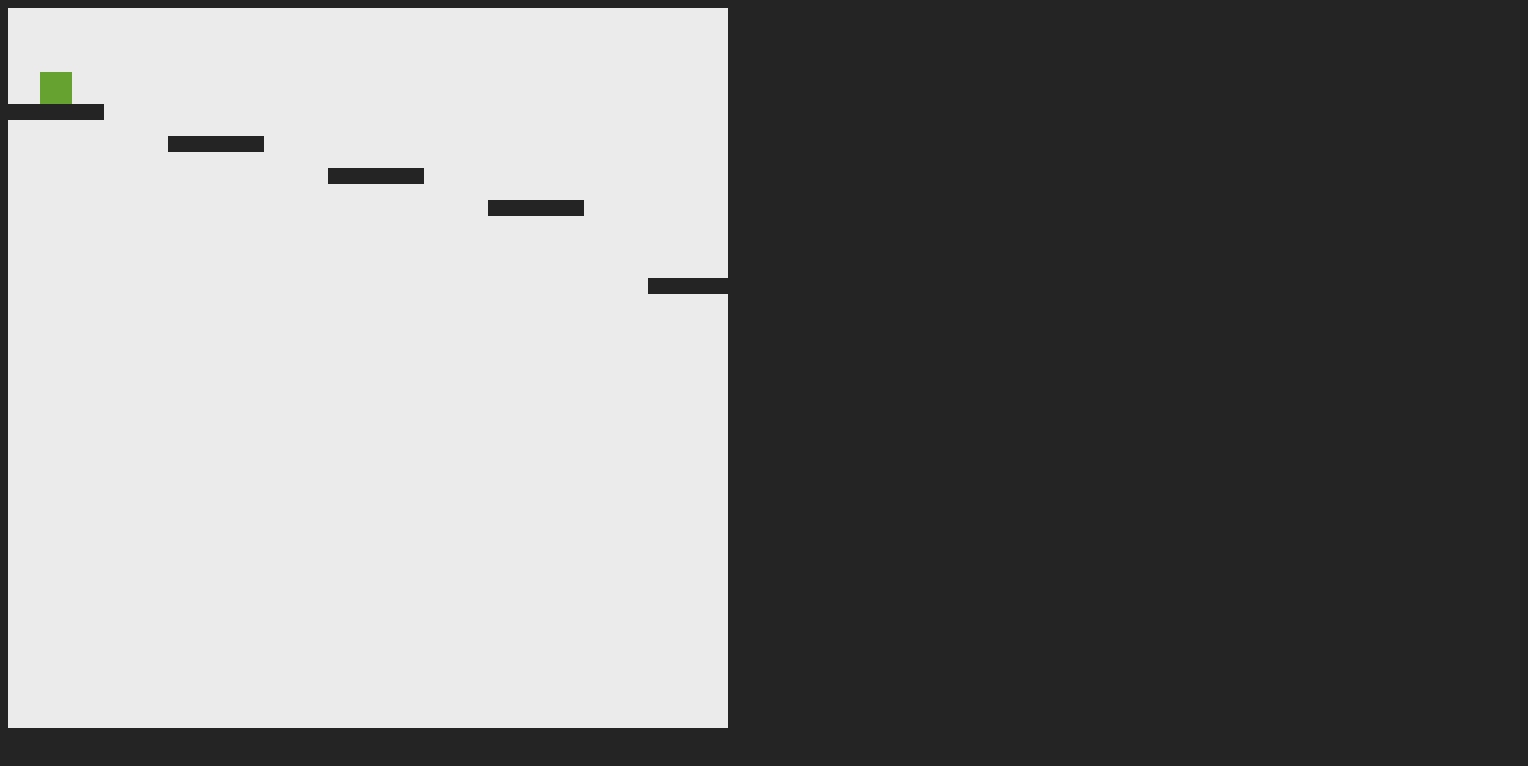
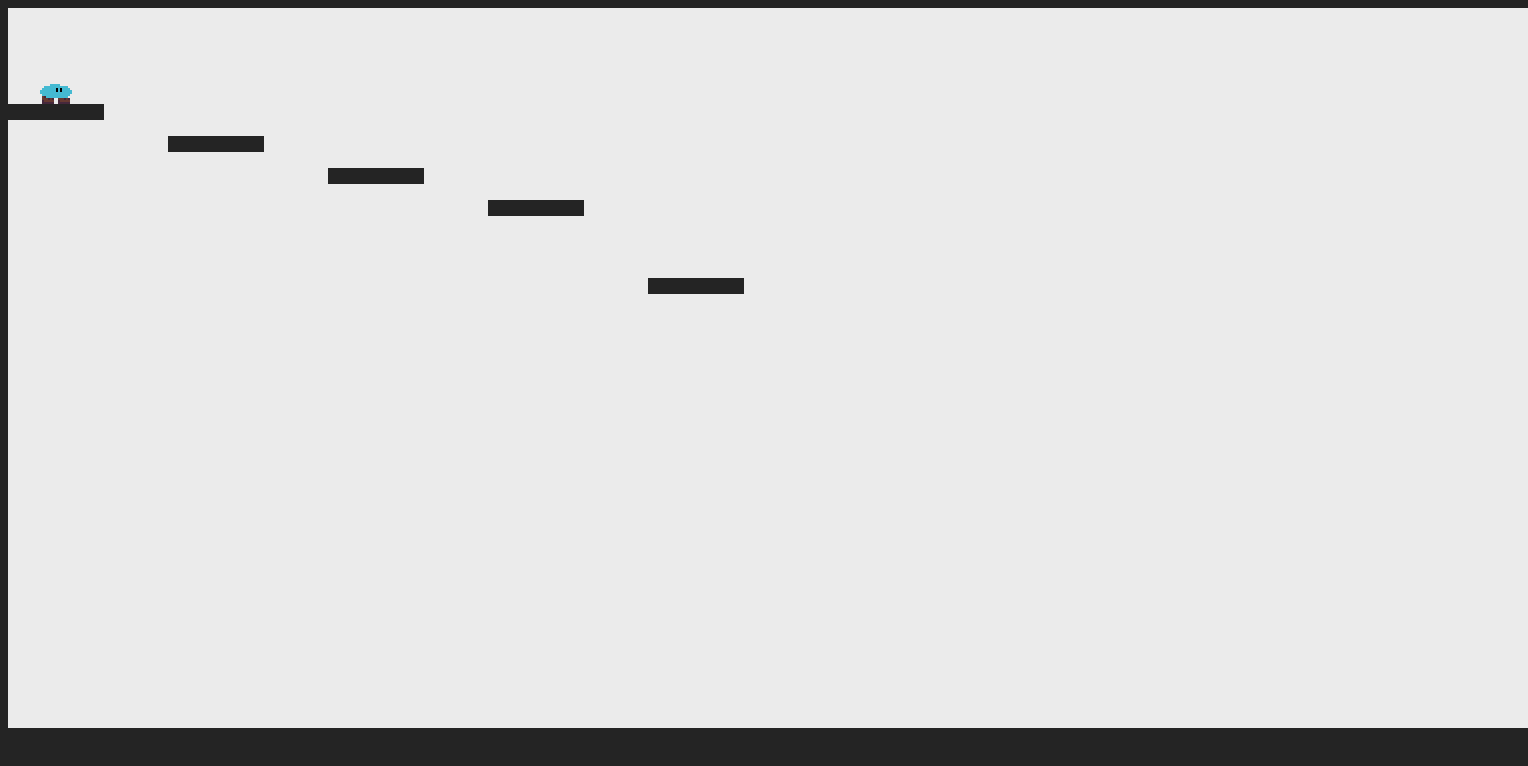
Before and after one commit to davidmarsoni/Sir-slime, a plain HTML site: page game/index.html in a window 1280 px wide. Shown: the whole page, 1528 px wide, since content can reach past the window. Drawn offline with Linux system fonts and the light colour scheme.

Commit message:
Adding Sprites

```diff
--- a/game/index.css
+++ b/game/index.css
@@ -3,9 +3,5 @@ html {
 }
 
 #canvas {
-    image-rendering: crisp-edges;
-    image-rendering: -moz-crisp-edges;          /* Firefox */
-    image-rendering: -o-crisp-edges;            /* Opera */
-    image-rendering: -webkit-optimize-contrast; /* Webkit (non-standard naming)*/
-    -ms-interpolation-mode: nearest-neighbor;   /* IE (non-standard property) */
+
 }
--- a/game/index.html
+++ b/game/index.html
@@ -9,7 +9,9 @@
     <link rel="stylesheet" href="index.css">
 </head>
 <body>
-    <canvas id="canvas"></canvas>
+    <canvas id="canvas" style="
+        image-rendering: pixelated;
+    "></canvas>
 </body>
 </html>
 <script type="module" src="index.js"></script>
--- a/game/index.js
+++ b/game/index.js
@@ -1,16 +1,5 @@
 // https://www.educative.io/answers/how-to-make-a-simple-platformer-using-javascript
 import Render from "./render.js";
-
-
-// Background image (test)
-// http://www.lostdecadegames.com/how-to-make-a-simple-html5-canvas-game/
-var bgReady = false;
-var bgImage = new Image();
-bgImage.onload = function () {
-    bgReady = true;
-};
-bgImage.src = ".\\TestTileA.png";
-//- - - - - - - - - - - - - - - - - -
 
 const render = new Render();
 var player = {
@@ -45,11 +34,6 @@ const render = new Render();
 // The platforms
 var platforms = [];
 
-
-
-
-
-
 // Function to create platforms
 function createplat(){
     platforms.push(
@@ -83,7 +67,6 @@ const render = new Render();
 }
 
 function loop() {
-
     // If the player is not jumping apply the effect of friction
     if(player.jump === false) {
         player.x_v *= friction;
@@ -103,6 +86,9 @@ function loop() {
     // Collision detection
     let predictedX = player.x + player.x_v;
     let predictedY = player.y + player.y_v;
+
+    predictedX = Math.round(predictedX);
+    predictedY = Math.round(predictedY);
 
     // See if the player is colliding with the borders of the play area
     if (predictedX - player.width < 0) {
@@ -193,5 +179,5 @@ window.addEventListener("keydown", keydown)
 window.addEventListener("keyup", keyup)
 // Creating the platform
 createplat();
-// Calling loop every 22 milliseconds to update the frame
-setInterval(loop,22);
+// Calling loop every 25 milliseconds to update the frame
+setInterval(loop,25);
--- a/game/render.js
+++ b/game/render.js
@@ -1,12 +1,23 @@
 class Render {
     canvas;
     ctx;
+    siteURL = "http://localhost/";
+    spriteDim = 32;
+    playerSPRITE = new Image();
+    playerWeaponSPRITE = new Image();
+    backgroundIMAGE = new Image();
+    counter = 0;
+    timer = 0;
 
     constructor() {
         this.canvas = document.getElementById("canvas");
         this.ctx = this.canvas.getContext("2d");
         this.ctx.canvas.height = 720; // 720
-        this.ctx.canvas.width = 720; // 1280
+        this.ctx.canvas.width = 1520; // 1280
+        this.playerSPRITE.src = this.siteURL+"Sprites/PlayerSheet.png";
+        this.playerWeaponSPRITE.src = this.siteURL+"Sprites/PlayerWeaponSheet.png";
+        this.backgroundIMAGE.src = this.siteURL+"Sprites/BG.png"
+
     }
 
     // Function to render the canvas
@@ -14,6 +25,7 @@ class Render {
         //ctx.fillStyle = "#F0F8FF";
         this.ctx.fillStyle = "#EBEBEB";
         this.ctx.fillRect(0, 0, this.ctx.canvas.width, this.ctx.canvas.height);
+        //this.ctx.drawImage(this.backgroundIMAGE,0,0, this.ctx.canvas.width, this.ctx.canvas.height)
         for (const platform of platforms) {
             this.ctx.fillStyle = "#242424";
             this.ctx.fillRect(platform.x, platform.y, platform.width, platform.height)
@@ -21,22 +33,72 @@ class Render {
     }
 
     // Function to render the player
+    // TODO https://codehs.com/tutorial/andy/Programming_Sprites_in_JavaScript
     renderplayer(player, playerWeapon, keys){
-        //ctx.fillStyle = "#F08080";
-        this.ctx.fillStyle = "#65a22f";
-        this.ctx.fillRect(player.x-player.width, player.y-player.height, player.width, player.height);
-        if(keys.attack) {
+        // direction
+        let spriteDirectionOffset;
+        if (!player.direction) {
+            spriteDirectionOffset = this.spriteDim;
+        } else {
+            spriteDirectionOffset = 0;
+        }
+
+
+        let animationOffset = 0;
+        if (player.jump){
+            if (player.y_v > 0){
+                //falling
+                animationOffset = this.spriteDim*5;
+            } else {
+                //jumping
+                animationOffset = this.spriteDim*4;
+            }
+        } else if (keys.left || keys.right) {
+            // movement
+            this.counter++;
+            if (this.counter === 4) {
+                this.counter = 0;
+                this.timer++;
+                if (this.timer === 4) {
+                    this.timer = 0;
+                }
+            }
+            animationOffset = this.timer * 32;
+        } else if(keys.attack) {
             // attack
-            //ctx.fillStyle = "#f0b480";
-            this.ctx.fillStyle = "#e78e3d";
-            if (player.direction) {
-                this.ctx.fillRect((player.x), (player.y + playerWeapon.y), playerWeapon.width, playerWeapon.height);
-            } else {
-                this.ctx.fillRect((player.x)-player.width + playerWeapon.x, (player.y + playerWeapon.y), -playerWeapon.width, playerWeapon.height);
+            animationOffset = this.spriteDim*6;
+            this.ctx.drawImage(
+                this.playerWeaponSPRITE,
+                spriteDirectionOffset,  //sprite sheet offset x
+                0,  //sprite sheet offset y
+                32, //sprite sheet w
+                32, //sprite sheet h
+                player.x - (spriteDirectionOffset*2),
+                player.y - player.height,
+                player.width,
+                player.height
+            );
+            this.counter++;
+            if (this.counter === 4) {
+                keys.attack = false;
+                this.counter = 0;
             }
-            keys.attack = false;
+        } else {
+            this.counter = 0;
+            this.timer = 0;
+        }
 
-        }
+        this.ctx.drawImage(
+            this.playerSPRITE,
+            spriteDirectionOffset,  //sprite sheet offset x
+            animationOffset,  //sprite sheet offset y
+            32, //sprite sheet w
+            32, //sprite sheet h
+            player.x - player.width,
+            player.y - player.height,
+            player.width,
+            player.height
+        );
     }
 }
 
```
Also changed, not shown: game/Sprites/PlayerSheet.png (added), game/Sprites/PlayerWeaponSheet.png (added). Lines whose indentation alone changed are shown as unchanged.
